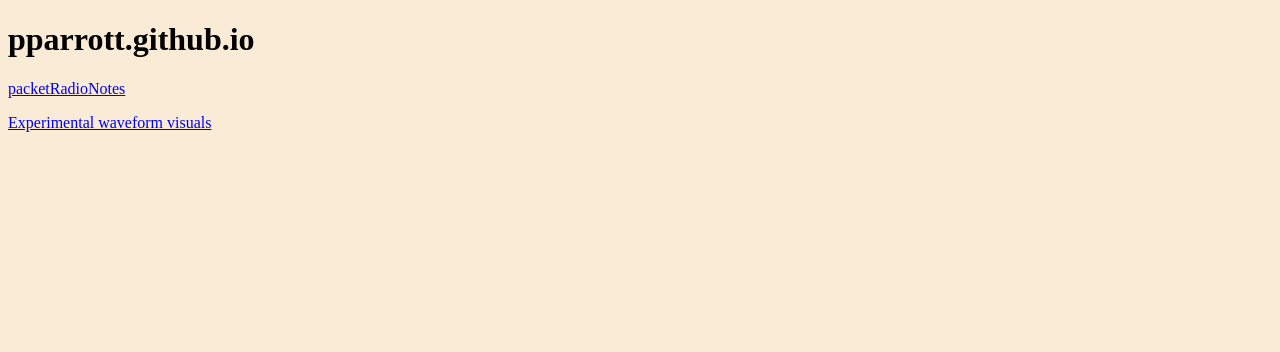
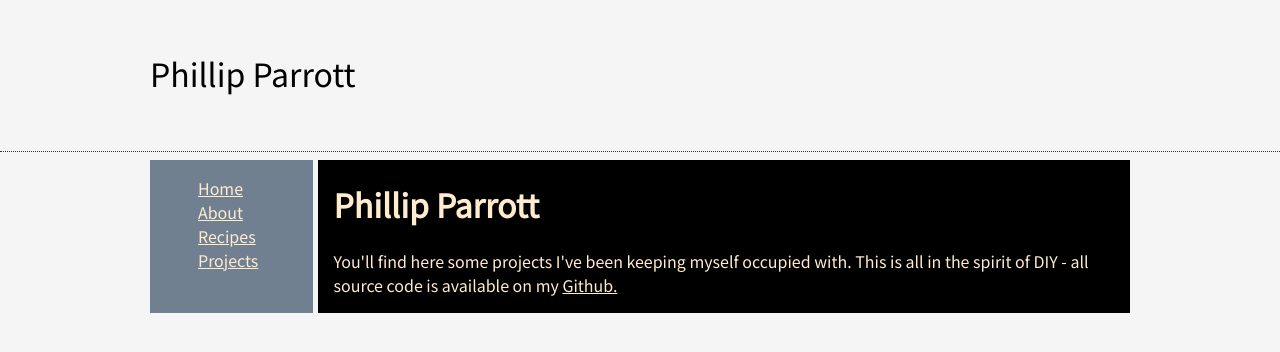
Before and after one commit to pparrott/pparrott.github.io, a plain HTML site: page index.html in a window 1280 px wide. Drawn offline with Linux system fonts and the light colour scheme.

Commit message:
updated homepage and stylesheet

```diff
--- a/index.html
+++ b/index.html
@@ -5,11 +5,28 @@
     <meta http-equiv="X-UA-Compatible" content="IE=edge">
     <meta name="viewport" content="width=device-width, initial-scale=1.0">
     <title>github homepage</title>
+    <link rel="preconnect" href="https://fonts.gstatic.com">
+    <link href="https://fonts.googleapis.com/css2?family=Noto+Sans+JP&display=swap" rel="stylesheet">
     <link rel="stylesheet" href="style.css">
 </head>
 <body>
-    <h1>pparrott.github.io</h1>
-    <p><a href="./notes/packet_radio.html">packetRadioNotes</a></p>
-    <p><a href="./visuals/waveforms.html">Experimental waveform visuals</a></p>
+    <div class="header">Phillip Parrott</div>
+    <div class="line"></div>
+    <main>
+        <div class="grid">
+            <nav>
+                <ul>
+                    <li><a href="index.html">Home</a></li>
+                    <li><a href="about.html">About</a></li>
+                    <li><a href="recipes.html">Recipes</a></li>
+                    <li><a href="projects.html">Projects</a></li>
+                </ul>
+            </nav>
+            <div class="content">
+                <h1>Phillip Parrott</h1>
+                <p>You'll find here some projects I've been keeping myself occupied with. This is all in the spirit of DIY - all source code is available on my <a href="https://github.com/pparrott">Github.</a></p>
+            </div>
+        </div>
+    </main>
 </body>
 </html>
--- a/style.css
+++ b/style.css
@@ -1,3 +1,65 @@
 body {
-    background-color: antiquewhite;
+    margin: 0;
+    font-family: 'Noto Sans JP', sans-serif;
+    height: 100%;
+    width: 100%;
+    min-height: 100vh;
+    background-color: whitesmoke;
 }
+
+.header {
+    font-size: 200%;
+    padding: 50px 20px;
+    margin: 0 auto;
+    max-width: 980px;
+}
+
+.line {
+    border-top: 1px dotted #333333;
+    margin-top: 5px;
+}
+
+main {
+    height: 100%;
+}
+
+.grid{
+    margin: 0 auto;
+    margin-top: 0.5em;
+    padding: 0 20px;
+    max-width: 980px;
+    height: 100%;
+    display: grid;
+    grid-template-columns: 1fr 5fr;
+    column-gap: 5px;
+}
+
+nav {
+    background-color: slategray;
+    display: flex;
+    align-items: left;
+
+}
+
+nav ul {
+    text-align: left;
+    padding-left: 3em;
+}
+
+nav li {
+    list-style-type: none;
+}
+
+nav a {
+    color: blanchedalmond;
+}
+
+.content {
+    background-color: black;
+    color: blanchedalmond;
+    padding-left: 1em;
+}
+
+.content a {
+    color: inherit;
+}
```
Also changed, not shown: 1 other file.
